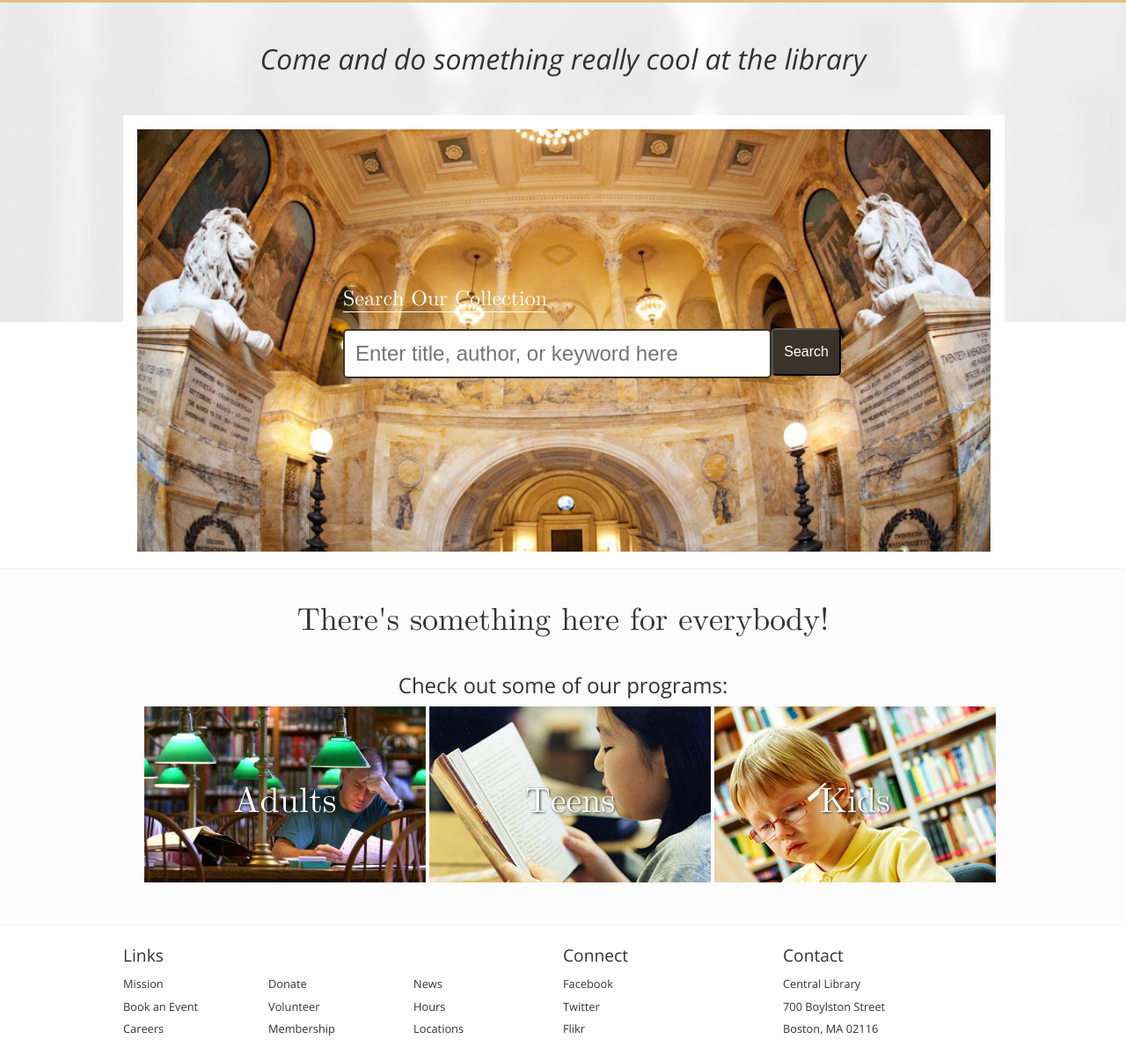
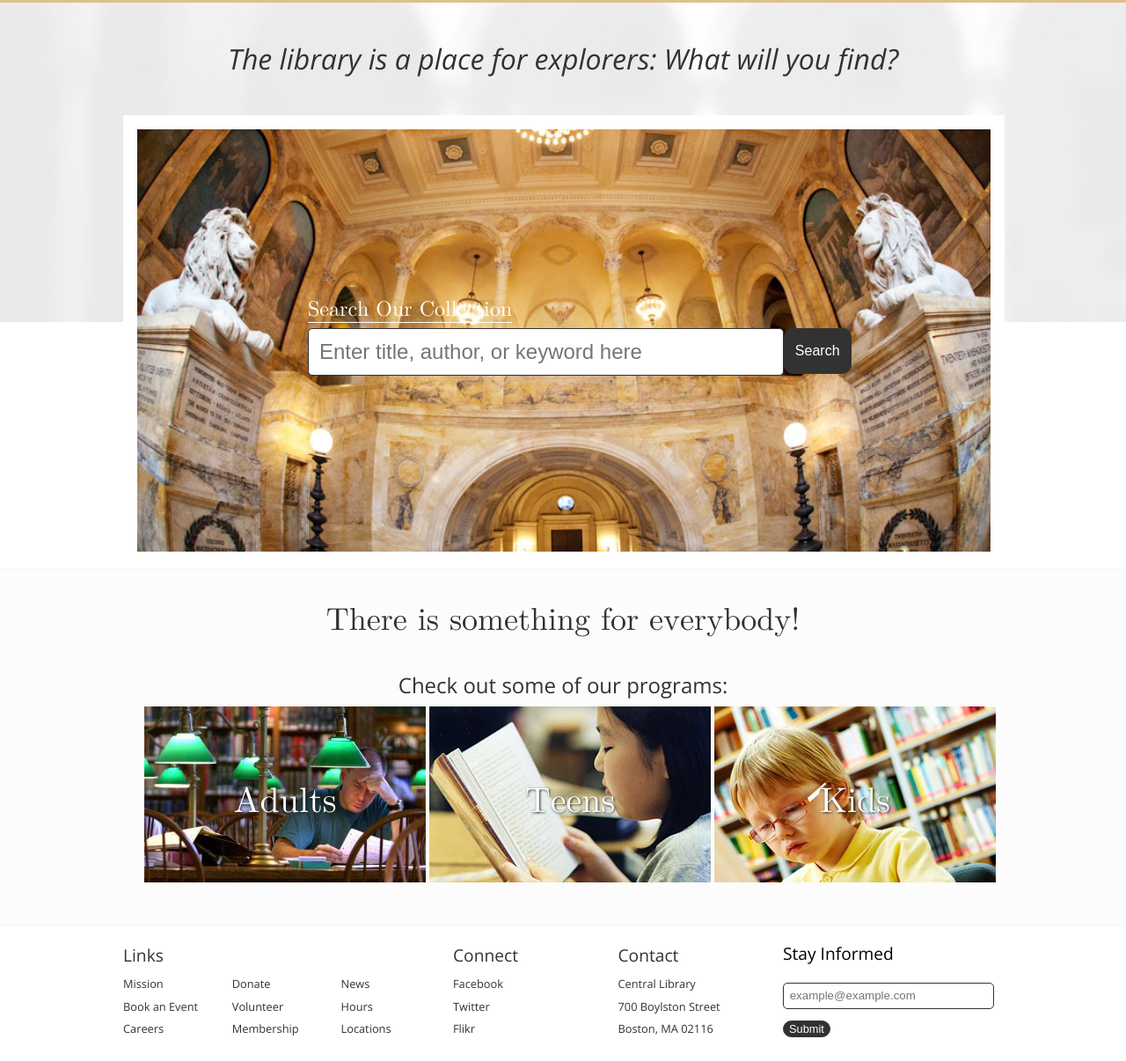
Before and after one commit to jennabantjes/BostonPublicLibrary, a plain HTML site: page index.html in a window 1280 px wide. Shown: the part 156-1362 px from the top of the page at 88% size. Drawn offline with nearby package versions, Linux system fonts and the light colour scheme.

Commit message:
Style footer

```diff
--- a/index.html
+++ b/index.html
@@ -216,12 +216,12 @@
         </section>
 
       <section class="image-rotator">
-            <h2>Come and do something really cool at the library</h2>
+            <h2>The library is a place for explorers: <span class="bold">What will you find?</span></h2>
             <img src="images/111.jpg">
-            <form>
+            <form class="search">
                 <fieldset>
                     <label for="search">Search Our Collection</label>
-                    <input type="text" placeholder="Enter title, author, or keyword here">
+                    <input id="search" type="text" placeholder="Enter title, author, or keyword here">
                     <button>Search</button>
                 </fieldset>
             </form>
@@ -229,7 +229,7 @@
 
         <section class="features">
             <div class="wrapper">
-                <h1>There's something here for everybody!</h1>
+                <h1>There is something for everybody!</h1>
                 <h2>Check out some of our programs:</h2>
                 <div class="program adult">
                     <a href="#">
@@ -251,6 +251,7 @@
 
         <footer>
             <div class="wrapper">
+                <div class="three-of-four col">
                     <div class="one-of-two col">
                         <h2>Links</h2>
                         <ul class="one-of-three col">
@@ -285,6 +286,16 @@
                                 700 Boylston Street<br />
                                 Boston, MA 02116</p>
                         </div>
+                    </div>
+
+                    <form class="one-of-four col get-email">
+                        <fieldset>
+                            <label for="email-signup">Stay Informed</label>
+                            <input id="email-signup" type="email" placeholder="example@example.com">
+                            <button>Submit</button>
+                        </fieldset>
+                    </form>
+                </div>
 
             </div>
         </footer>
--- a/stylesheets/_base.scss
+++ b/stylesheets/_base.scss
@@ -15,6 +15,10 @@
     width: 25%;
 }
 
+.three-of-four {
+    width: 75%;
+}
+
 .col {
     float:left;
 }
@@ -24,3 +28,7 @@
     max-width: 1000px;
     width: 100%;
 }
+
+.bold {
+    font-weight: 400;
+}
--- a/stylesheets/_form.scss
+++ b/stylesheets/_form.scss
@@ -1,33 +1,55 @@
-form {
-    left: 25%;
+form.search {
+    left: 21%;
     position: absolute;
     top: 50%;
-}
 
     label {
         border-bottom: 1px solid white;
         color: white;
         font-family: 'lmRoman';
-    font-size: 1.5em;
     }
 
     input {
-    border: 2px solid #3A332A;
-    border-radius: 5px;
         font-size: 1.5em;
-    margin: 1em 0;
-    padding: 0.5em;
         position: relative;
-    width: 80%;
     }
 
     button {
-    background-color: #3A332A;
-    border-radius: 5px;
-    color: white;
-    font-size: 1em;
         margin-top: 3em;
         padding: 1em 0.75em;
         position: absolute;
         top: 0;
     }
+}
+
+form.get-email {
+    input {
+        margin: 1em 0;
+    }
+}
+
+input {
+    border: $input-border-style;
+    border-radius: 5px;
+    padding: 0.5em;
+    width: 90%;
+}
+
+label {
+    font-family: 'Open Sans';
+    font-size: 1.5em;
+    font-weight: 300;
+    line-height: 2em;
+}
+
+button {
+    background-color: $secondary-color;
+    border: $input-border-style;
+    border-radius: 10px;
+    color: white;
+    font-size: 1em;
+
+    &:hover {
+        background-color: lighten($secondary-color, 10);
+    }
+}
--- a/stylesheets/_layout.scss
+++ b/stylesheets/_layout.scss
@@ -38,9 +38,9 @@ section {
 }
 
 .features {
-    background-color: #fcfcfc;
-    border-bottom: 1px solid #f7f7f7;
-    border-top: 1px solid #f7f7f7;
+    background-color: $lightest-gray;
+    border-bottom: $background-border-style;
+    border-top: $background-border-style;
     margin: auto;
     max-width: none;
 
--- a/stylesheets/_nav.scss
+++ b/stylesheets/_nav.scss
@@ -1,6 +1,6 @@
 nav {
     @include inline-block;
-    background-color: #DFC086;
+    background-color: $primary-color;
     padding: 0.5em 1em;
     width: 100%;
 
--- a/stylesheets/_typography.scss
+++ b/stylesheets/_typography.scss
@@ -10,13 +10,13 @@
 }
 
 h1 {
-    color: #323232;
+    color: $font-color;
     font-family: 'lmRoman';
     font-size: 2.25em;
 }
 
 p, a, h2, h3, h4 {
-    color: #323232;
+    color: $font-color;
     font-family: 'Open Sans';
 }
 
@@ -43,11 +43,11 @@ footer {
     padding: 1em;
 
     a, p {
-        color: #323232;
+        color: $font-color;
         line-height: 2em;
     }
     h2 {
-        color: #323232;
+        color: $font-color;
         line-height: 2.15em;
     }
 }
--- /dev/null
+++ b/stylesheets/_variables.scss
@@ -0,0 +1,16 @@
+// Colors
+
+$lightest-gray: #fcfcfc;
+$light-gray: #f7f7f7;
+$dark-gray: #323232;
+$tan: #DFC086;
+
+$primary-color: $tan;
+$secondary-color: $dark-gray;
+
+$font-color: $secondary-color;
+
+// Borders
+
+$background-border-style: 1px solid $light-gray;
+$input-border-style: 1px solid $secondary-color;
--- a/stylesheets/app.scss
+++ b/stylesheets/app.scss
@@ -1,7 +1,7 @@
 @import 'bourbon/bourbon';
-
 @import 'reset';
 
+@import 'variables';
 @import 'base';
 
 @import 'nav';
```
Also changed, not shown: stylesheets/app.css. Lines whose indentation alone changed are shown as unchanged.
